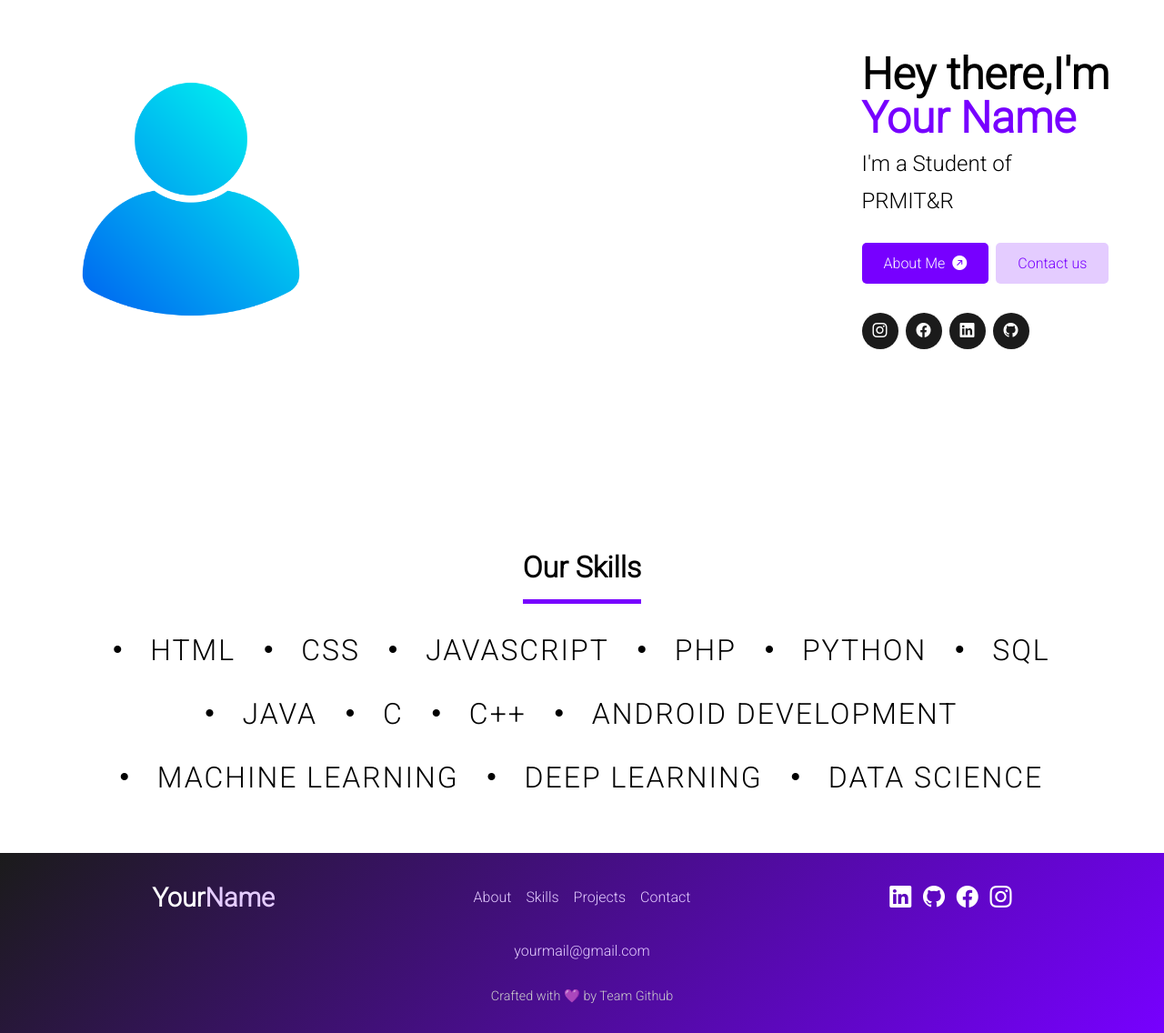
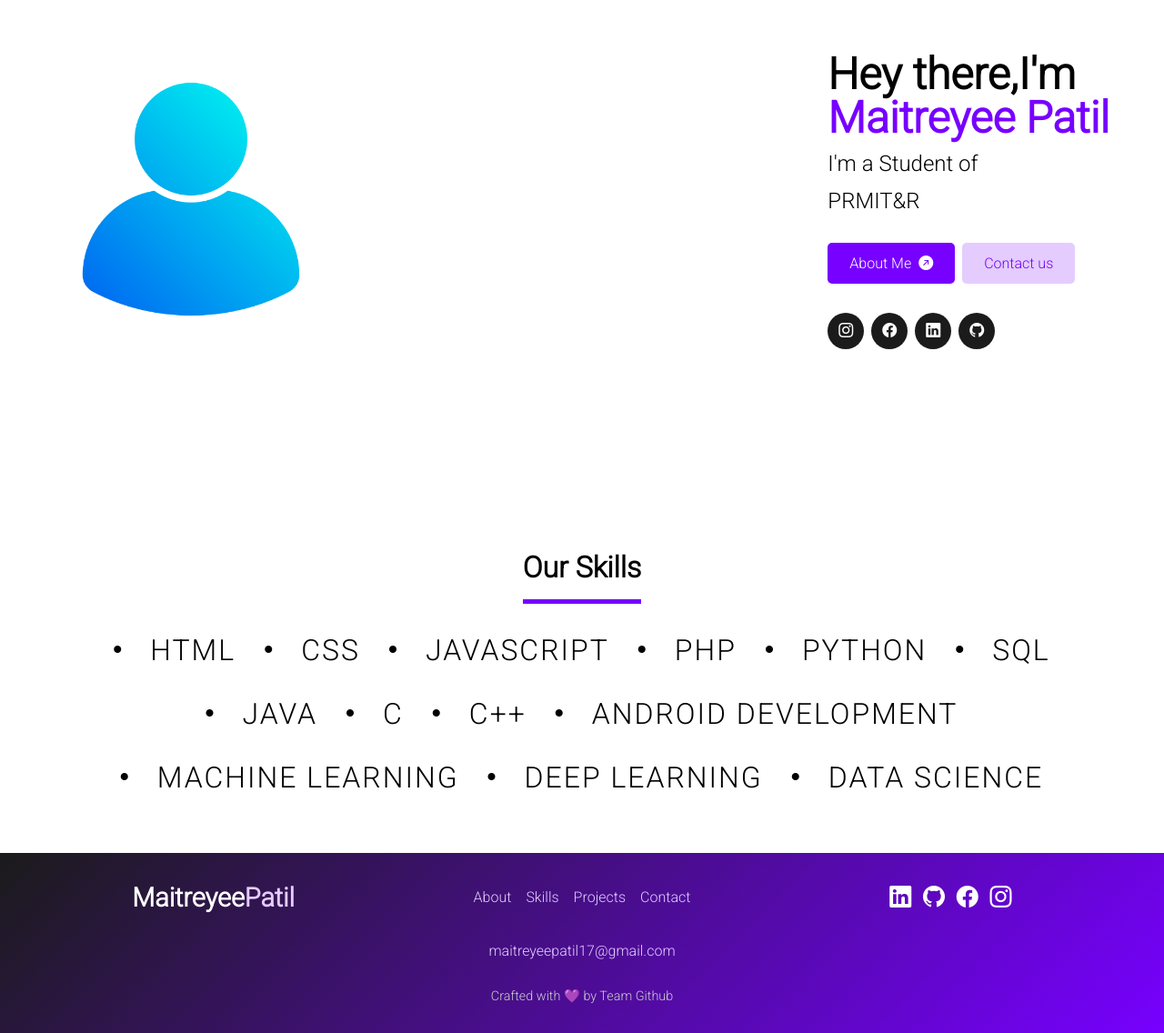
Before and after one commit to Maitreyee-Patil/Portfolio, a plain HTML site: page index.html in a window 1280 px wide. Shown: the part 794-1930 px from the top of the page at 91% size. Drawn offline with nearby package versions, Linux system fonts and the light colour scheme.

Commit message:
Update index.html

```diff
--- a/index.html
+++ b/index.html
@@ -84,7 +84,7 @@
                 <div class="content">
                     <h1>
                         Hey there,I'm
-                        <span>Your Name </span>
+                        <span>Maitreyee Patil </span>
                     </h1>
 
                     <h2>I'm a Student of</h2>
@@ -163,7 +163,7 @@
             <div class="footer-container">
                 <!-- Footer Logo -->
                 <div class="footer-logo">
-                    <h2>Your<span>Name</span></h2>
+                    <h2>Maitreyee<span>Patil</span></h2>
                 </div>
 
                 <!-- Footer Links -->
@@ -187,7 +187,7 @@
 
                 <!-- Email Section -->
                 <div class="footer-email">
-                    <a href="#">yourmail@gmail.com</a>
+                    <a href="#">maitreyeepatil17@gmail.com</a>
                 </div>
 
                 <!-- Personal Message -->
```
